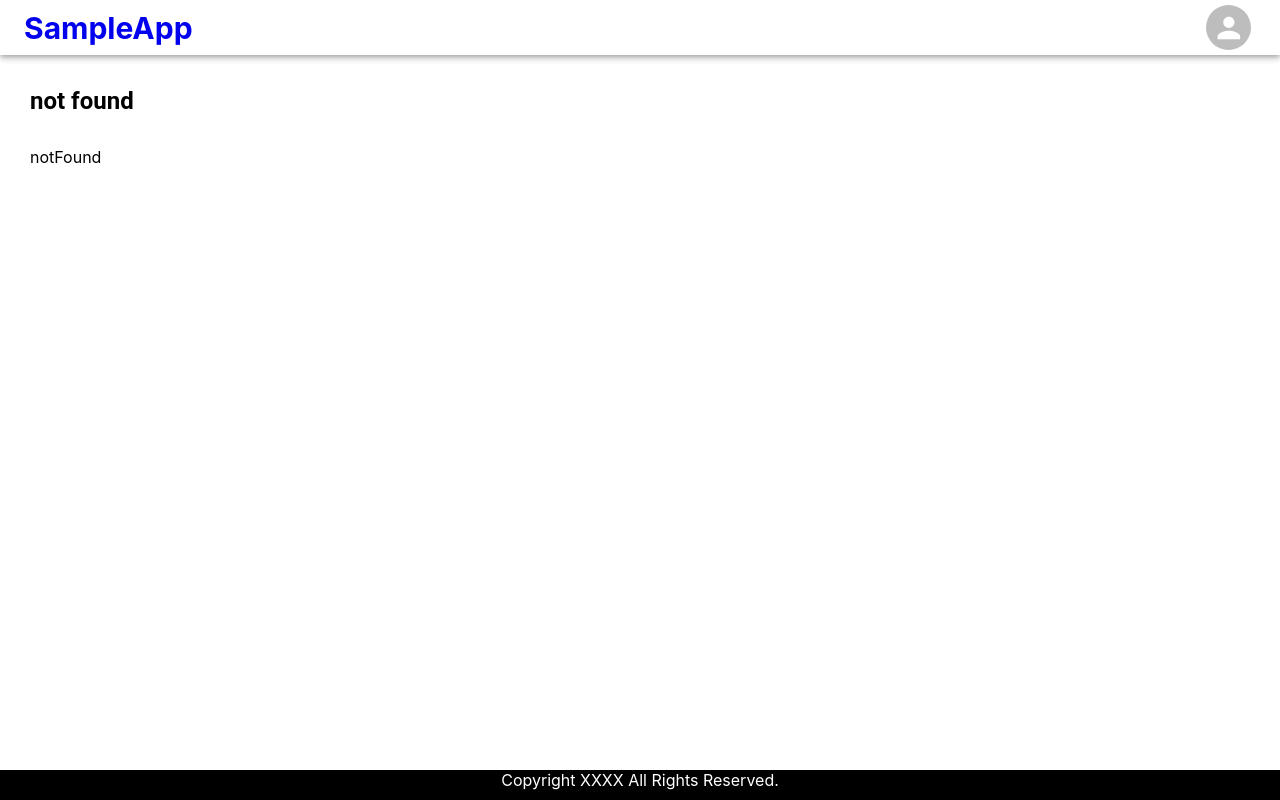
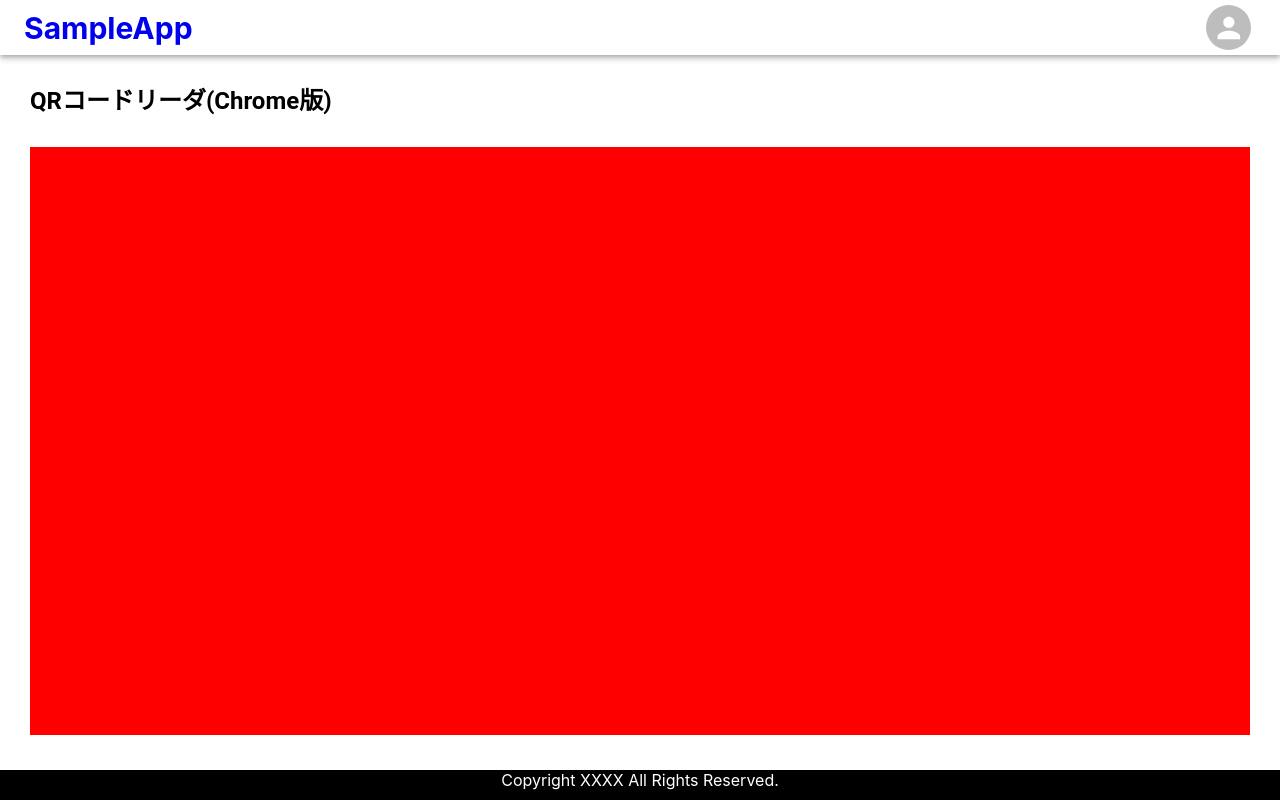
Before and after one commit to akatonboX/react-pwa-sample, a React (Create React App) app: page /qrReaderTest3 in a window 1280 px wide. Before the commit this address had no page. Built offline with nearby package versions, Linux system fonts and the light colour scheme; no server answers.

Commit message:
qrreader for chrome?

```diff
--- a/src/App.tsx
+++ b/src/App.tsx
@@ -8,6 +8,7 @@ import { VideoTestPage } from './page/videoTestPage';
 import { CameraInputTestPage } from './page/cameraInputTestPage';
 import { QrReaderTestPage } from './page/qrReaderTestPage';
 import { QrReaderTest2Page } from './page/qrReaderTest2Page';
+import { QrReaderTest3Page } from './page/qrReaderTest3Page';
 
 function App() {
 
@@ -31,6 +32,7 @@ function App() {
         <Route path="/cameraInputTest" element={<CameraInputTestPage />} />
         <Route path="/qrReaderTest" element={<QrReaderTestPage />} />
         <Route path="/qrReaderTest2" element={<QrReaderTest2Page />} />
+        <Route path="/qrReaderTest3" element={<QrReaderTest3Page />} />
 
         <Route path="*" element={<NotFoundPage />} />
       </Routes>
--- a/src/layout/pageLayout.tsx
+++ b/src/layout/pageLayout.tsx
@@ -74,6 +74,8 @@ export const PageLayout = (
                       <MenuItem onClick={e => {e.preventDefault();navigate("/cameraInputTest")}}>camera test</MenuItem>,
                       <MenuItem onClick={e => {e.preventDefault();navigate("/qrReaderTest")}}>qrReader test</MenuItem>,
                       <MenuItem onClick={e => {e.preventDefault();navigate("/qrReaderTest2")}}>qrReader test2</MenuItem>,
+                      <MenuItem onClick={e => {e.preventDefault();navigate("/qrReaderTest3")}}>qrReader test3</MenuItem>,
+
                     ]}
                     children = {(open, isOpen) => {
                       return (
--- a/src/page/homePage.tsx
+++ b/src/page/homePage.tsx
@@ -29,8 +29,8 @@ export const HomePage = function(
       <div className={styles.root}>
         {
           beforeInstallPromptEvent != null ?
-            <button onClick={e => {e.preventDefault(); beforeInstallPromptEvent.prompt();}}>インストール</button>
-          : <>インストール済み</>
+            <button onClick={e => {e.preventDefault(); beforeInstallPromptEvent.prompt();window.location.reload();}}>インストール</button>
+          : window.matchMedia('(display-mode: standalone)').matches ? <>PWA</> : <>インストール済み</>
         }
       </div>
     </PageLayout>
--- /dev/null
+++ b/src/page/qrReaderTest3Page.module.scss
@@ -0,0 +1,27 @@
+@use "../style/common";
+
+.root{
+  .scroll{overflow-x:scroll;}
+.scroll::-webkit-scrollbar{height:30px;}/*バーの太さ*/
+.scroll::-webkit-scrollbar-track{background:#dddddd;}/*バーの背景色*/
+.scroll::-webkit-scrollbar-thumb{background:#2cc2e4;}/*バーの色*/
+  width: 100%;
+    height: 100%;
+  > div{
+    max-width: 100%;
+    max-height: 100%;
+    width: 100%;
+    height: 100%;
+    background-color: red;
+    overflow: scroll;
+    display: flex;
+    justify-content: center;
+    align-items: center;
+    > video{
+      // position: relative;
+      width: 100%;
+      height: 100%;
+      // display: block;
+    }
+  }
+}
--- /dev/null
+++ b/src/page/qrReaderTest3Page.tsx
@@ -0,0 +1,204 @@
+import { BrowserQRCodeReader, IScannerControls } from "@zxing/browser";
+import React from "react";
+import { PageLayout } from "../layout/pageLayout";
+import styles from "./qrReaderTest3Page.module.scss";
+
+
+type Size = {
+  width: number,
+  height: number;
+}
+export const QrReaderTest3Page = function(
+  props: {
+  }
+)
+{
+  const canvasElement = React.useRef<HTMLCanvasElement>(null);
+
+  const viewElement = React.useRef<HTMLDivElement>(null);
+  const videoElement = React.useRef<HTMLVideoElement>(null);
+  const videoStream = React.useRef<MediaStream>();
+  const scannerControls = React.useRef<IScannerControls | null>(null);
+  // //■videoを包括するエレメントサイズ。(固定)
+  // const [viewSize, setViewSize] = React.useState<Size | undefined>(undefined);
+  // //■videoのサイズ
+  // const [size, setSize] = React.useState<Size | undefined>(undefined);
+
+  //■ピンチ開始時のサイズ
+  const startPinchDistance = React.useRef<number | undefined>(undefined);
+  const startZoom = React.useRef(1);
+
+  //■zoomのrete
+  // const zoom = React.useRef(1);
+
+  //■QRの読み取り用
+  const [timer, setTimer] = React.useState(Number.MIN_VALUE);
+
+  React.useEffect(() => {
+    //■ViewElementのサイズを固定
+    if(viewElement.current == null)throw Error("viewElementがない");
+    // setViewSize({
+    //   width: viewElement.current.clientWidth,
+    //   height: viewElement.current.clientHeight
+    // });
+
+    //■<video>のサイズ取得
+    if(videoElement.current == null)throw Error("videoElementがない");
+    // const size = {
+    //   width: videoElement.current.clientWidth,
+    //   height: videoElement.current.clientHeight
+    // };
+    // setSize(size);
+
+
+    (async() => {
+      //■<video>とカメラの接続
+      if(videoElement.current == null)throw Error("videoElementがない");
+      console.log(navigator.mediaDevices.getSupportedConstraints());
+      videoStream.current = await navigator.mediaDevices.getUserMedia(
+        {
+          audio: false,
+          video: {
+            facingMode: { exact: "environment" },//Widnowsでは使用不可になる。
+
+          }
+        }
+      );
+      videoElement.current.srcObject = videoStream.current;
+      videoElement.current.onloadedmetadata = e => {
+        if(videoElement.current == null)throw Error("videoElementがない");
+        videoElement.current.play();
+      };
+
+      //■<video>とQRコードスキャナの接続
+      const codeReader = new BrowserQRCodeReader();
+      //scannerControls.current = await codeReader.decodeFromVideoDevice(undefined, videoElement.current, (result, error, controls) => {
+      scannerControls.current = await codeReader.decodeFromVideoElement(videoElement.current, (result, error, controls) => {
+        console.log("★", result, error)
+        if(error == null && result != null && result.getText() != null){
+          controls.stop();
+          alert(result.getText());
+          window.location.reload();
+        }
+      });
+    })();
+
+
+  }, []);
+
+
+  //■Qcodeの読み取り
+
+  React.useEffect(() => {
+    // window.setTimeout(async () => {
+    //   // if(startPinchDistance.current != null){//ピンチ中は実行しない
+    //     //■ViewElementをcanvusに描画
+    //     if(canvasElement.current == null)throw Error("")
+    //     if(viewElement.current == null)throw Error("viewElementが未定義");
+    //     if(videoElement.current == null)throw Error("videoElementが未定義");
+
+    //     //■サイズ計算
+    //     const [width, height] = [Math.min(viewElement.current.clientWidth, videoElement.current.clientWidth) , Math.min(viewElement.current.clientHeight, videoElement.current.clientHeight)];
+    //     const [marginX, marginY] = [(videoElement.current.clientWidth - width) / 2 , (videoElement.current.clientHeight - height) / 2];
+    //     const [rateX, rateY] = [videoElement.current.videoWidth / videoElement.current.clientWidth, videoElement.current.videoHeight / videoElement.current.clientHeight];
+
+    //     //■canvasに表示領域をコピー
+    //     const canvas = canvasElement.current;
+    //     canvas.width = width;
+    //     canvas.height = height;
+    //     const context = canvas.getContext("2d");
+    //     if(context == null)throw Error("canvas.getContext()で取得できなかった");
+    //     context.drawImage(videoElement.current, marginX * rateX, marginY * rateY, width * rateX, height * rateY, 0, 0, width * rateX, height * rateY);
+
+
+    //     //■QRコード読み取り
+    //     const codeReader = new BrowserQRCodeReader();
+    //     try{
+    //       const result = await codeReader.decodeFromImageUrl(canvas.toDataURL());
+    //       alert(result.getText());
+    //       window.location.reload();
+    //     }
+    //     catch(error){
+    //       console.log("★error", error)
+    //     }
+
+
+    //   // }
+    //   setTimer(timer + 1);
+    // }, 500);
+  }, [timer]);
+
+
+  //■bodyのピンチによるzoomを無効化
+  const disableBodyZoom = (e: TouchEvent) => {
+    if (e.touches.length > 1) {
+      e.preventDefault();
+    }
+  };
+  React.useEffect(() => {
+    window.document.body.addEventListener("touchmove", disableBodyZoom, {passive: false});
+    return () => {
+      window.document.body.removeEventListener("touchmove", disableBodyZoom);
+    }
+  }, []);
+
+
+  return (
+    <PageLayout title="QRコードリーダ(Chrome版)">
+      <div className={styles.root}>
+        <div ref ={viewElement}
+          onTouchEnd={e => {
+            //■move直後に実行されるので、初期化
+            console.log("end")
+            startPinchDistance.current = undefined;
+            if(videoStream.current == null)throw Error("videoStreamが未定義");
+            const [videoTrack] = videoStream.current.getVideoTracks();
+            console.log("★end", videoTrack.getConstraints());
+            const constraints = videoTrack.getConstraints();
+            if(constraints.advanced != null && constraints.advanced.length > 0){
+              const zoom = ((constraints.advanced[0]) as any).zoom;
+              console.log("★newzoom", zoom)
+              startZoom.current = zoom ?? 1;
+            }
+          }}
+          onTouchMove={async e => {
+            if(e.changedTouches.length > 1){
+              //■座標取得
+              const [x1, y1, x2, y2] = [e.changedTouches[0].pageX, e.changedTouches[0].pageY, e.changedTouches[1].pageX, e.changedTouches[1].pageY];
+              const pinchDistance  = Math.sqrt( Math.pow( x2-x1, 2 ) + Math.pow( y2-y1, 2 ) ) ;
+
+              if(startPinchDistance.current == null){//開始
+                console.log("★開始", pinchDistance)
+                startPinchDistance.current = pinchDistance;
+              }
+              else{//move
+                //開始との差異でサイズを変更する
+                if(videoStream.current == null)throw Error("videoStreamが未定義");
+                const newZoom =  (() => {
+                  const temp = startZoom.current * (pinchDistance / startPinchDistance.current);
+                  return temp < 1 ? 1 : temp;
+                })();
+
+
+                //■zoomの設定
+                const [videoTrack] = videoStream.current.getVideoTracks();
+                try{
+                  await videoTrack.applyConstraints({
+                    advanced: [{ zoom: newZoom} as MediaTrackConstraintSet],
+                  });
+                }
+                catch(error){
+                  console.log("エラー", newZoom)
+                }
+              }
+            }
+          }}
+        >
+
+          <video ref={videoElement} muted={true} playsInline={true} />
+        </div>
+
+      </div>
+    </PageLayout>
+  )
+}
--- a/src/page/qrReaderTestPage.tsx
+++ b/src/page/qrReaderTestPage.tsx
@@ -14,7 +14,8 @@ export const QrReaderTestPage = function(
     (async() => {
       if(videoElement.current == null)throw Error("videoElementがありません。");
       const codeReader = new BrowserQRCodeReader();
-      scannerControls.current = await codeReader.decodeFromVideoDevice(undefined, videoElement.current, (result, error, controls) => {
+      //scannerControls.current = await codeReader.decodeFromVideoDevice(undefined, videoElement.current, (result, error, controls) => {
+      scannerControls.current = await codeReader.decodeFromConstraints({video: {facingMode: { exact: "environment" }, pan: true, tilt: true, zoom: true }} as MediaStreamConstraints, videoElement.current, (result, error, controls) => {
         console.log("★", result, error)
         if(error == null && result != null && result.getText() != null){
           controls.stop();
--- a/src/version.ts
+++ b/src/version.ts
@@ -1 +1 @@
-export const APP_VERSION = "0.0.26";
+export const APP_VERSION = "0.0.28";
```
